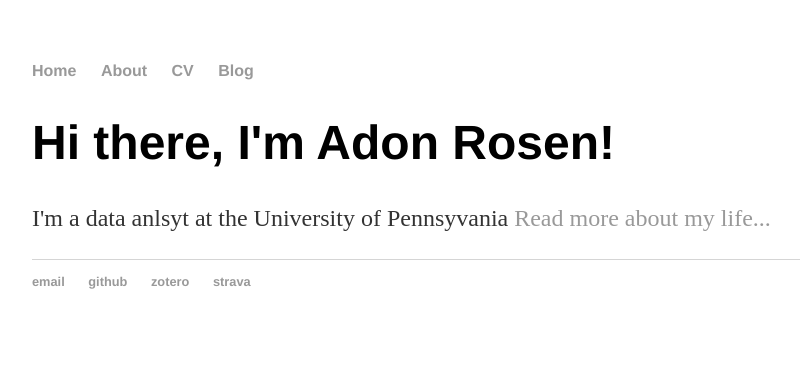
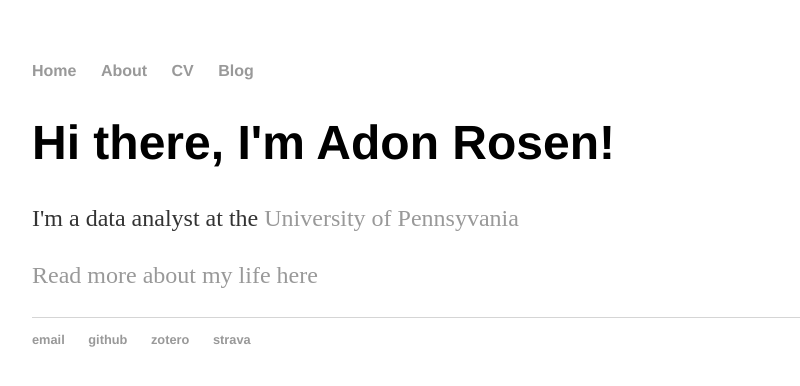
Before and after one commit to adrose/adrose.github.io, a Jekyll site: the page built from index.html, in a window 1280 px wide. Shown: the top 386 px of the page, without its empty margins (160-960 px from the left). Built offline with Jekyll 4.4.1, drawn with Linux system fonts in a browser that asks for light colours.

Commit message:
Small grammer edits

```diff
--- a/index.html
+++ b/index.html
@@ -5,5 +5,6 @@ title: Adon Rosen, {Neuroimaging,Behavioral} Data Analyst
 
 		<div class="blurb">
             <h1>Hi there, I'm Adon Rosen!</h1>
-            <p>I'm a data anlsyt at the University of Pennsyvania <a href="/about">Read more about my life...</a></p>
+            <p>I'm a data analyst at the <a href="http://www.upenn.edu/">University of Pennsyvania</a></p>
+            <p><a href="/about">Read more about my life here</a></p>
 		</div>
```
